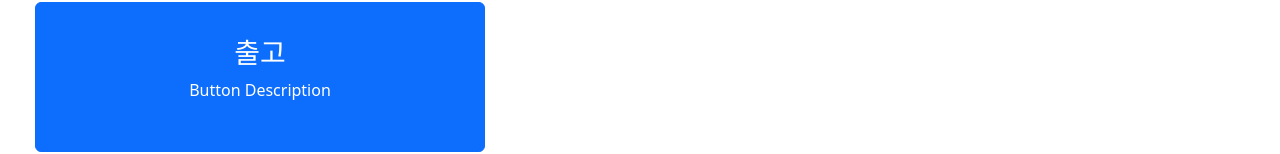
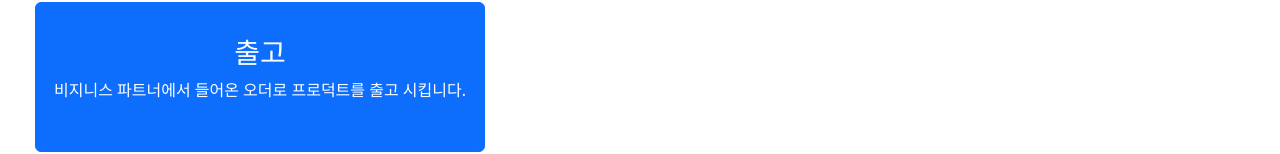
Before and after one commit to samdo91/-TypeScript_-Inventory_Management, a React (Create React App) app in the folder client/: page / in a window 1280 px wide. Shown: the part 650-804 px from the top of the page. Built offline with nearby package versions, Linux system fonts and the light colour scheme; no server answers.

Commit message:
메인페이지 다듬었다.

```diff
--- a/client/src/comp/page/MainPage/MainPageLInkButton/MainPageLInkButton.tsx
+++ b/client/src/comp/page/MainPage/MainPageLInkButton/MainPageLInkButton.tsx
@@ -45,7 +45,7 @@ function MainPageLInkButton() {
         >
           <div>
             <h3>출고</h3>
-            <p>Button Description</p>
+            <p>비지니스 파트너에서 들어온 오더로 프로덕트를 출고 시킵니다.</p>
           </div>
         </Button>
       </Link>
```
